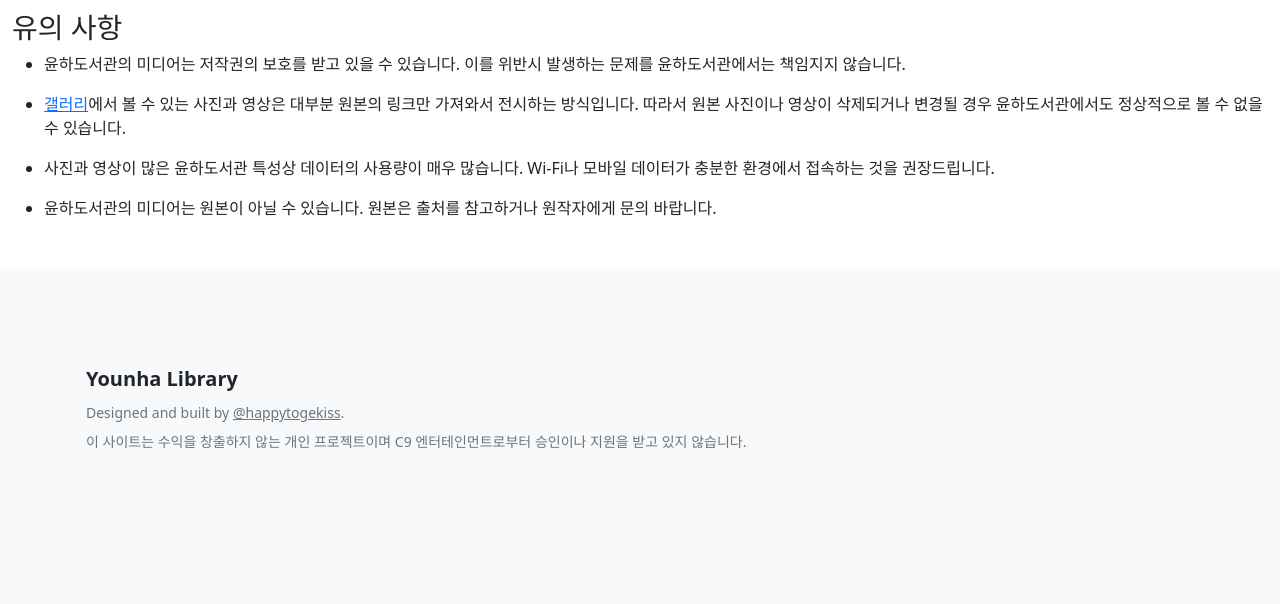
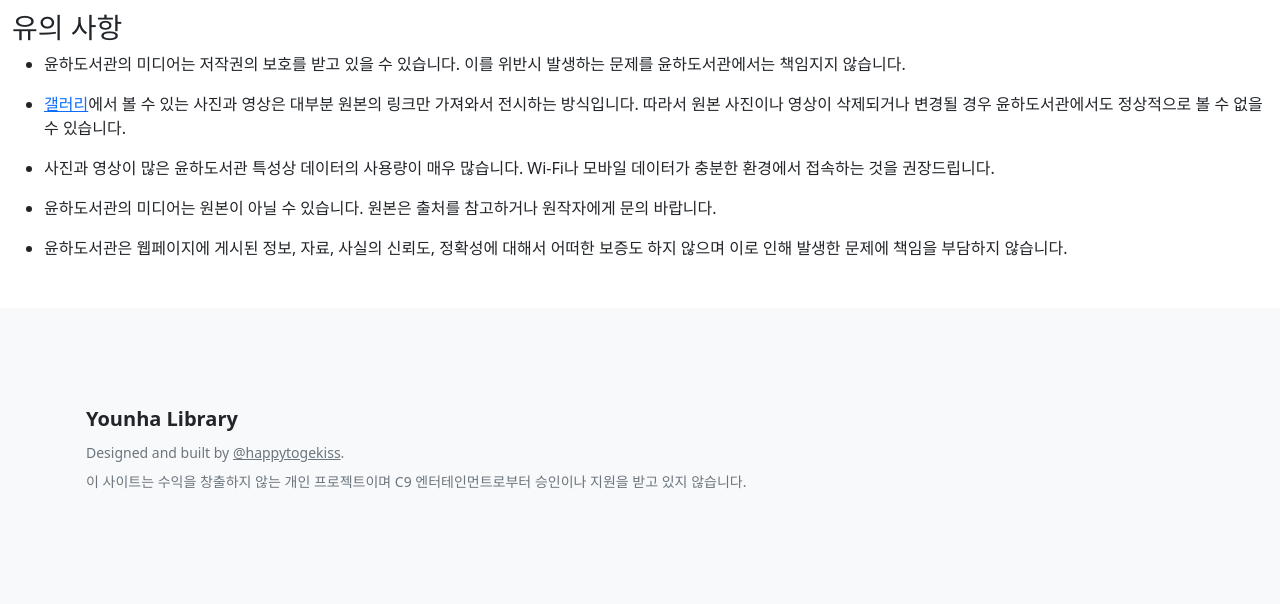
Before and after one commit to devholics/younhalibrary.com, a Django app: page /about/ in a window 1280 px wide. Shown: the part 863-1467 px from the top of the page. Before the commit the page ends 1312 px from the top, so only its background shows below. Run offline with Django 4.2, Linux system fonts and the light colour scheme; style sheets or scripts are compiled from the project's sources.

Commit message:
Add disclaimer

```diff
--- a/younha/templates/about.html
+++ b/younha/templates/about.html
@@ -42,5 +42,6 @@
             따라서 원본 사진이나 영상이 삭제되거나 변경될 경우 윤하도서관에서도 정상적으로 볼 수 없을 수 있습니다.</p></li>
         <li><p>사진과 영상이 많은 윤하도서관 특성상 데이터의 사용량이 매우 많습니다. Wi-Fi나 모바일 데이터가 충분한 환경에서 접속하는 것을 권장드립니다.</p></li>
         <li><p>윤하도서관의 미디어는 원본이 아닐 수 있습니다. 원본은 출처를 참고하거나 원작자에게 문의 바랍니다.</p></li>
+        <li><p>윤하도서관은 웹페이지에 게시된 정보, 자료, 사실의 신뢰도, 정확성에 대해서 어떠한 보증도 하지 않으며 이로 인해 발생한 문제에 책임을 부담하지 않습니다.</p></li>
     </ul>
 {% endblock %}
```
